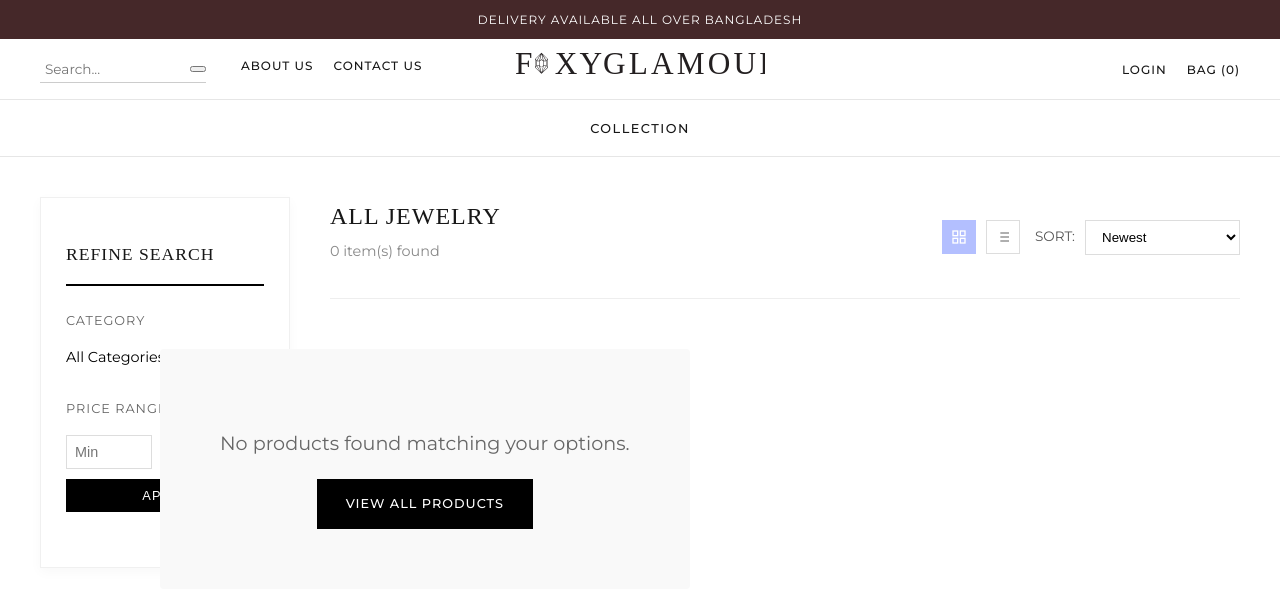
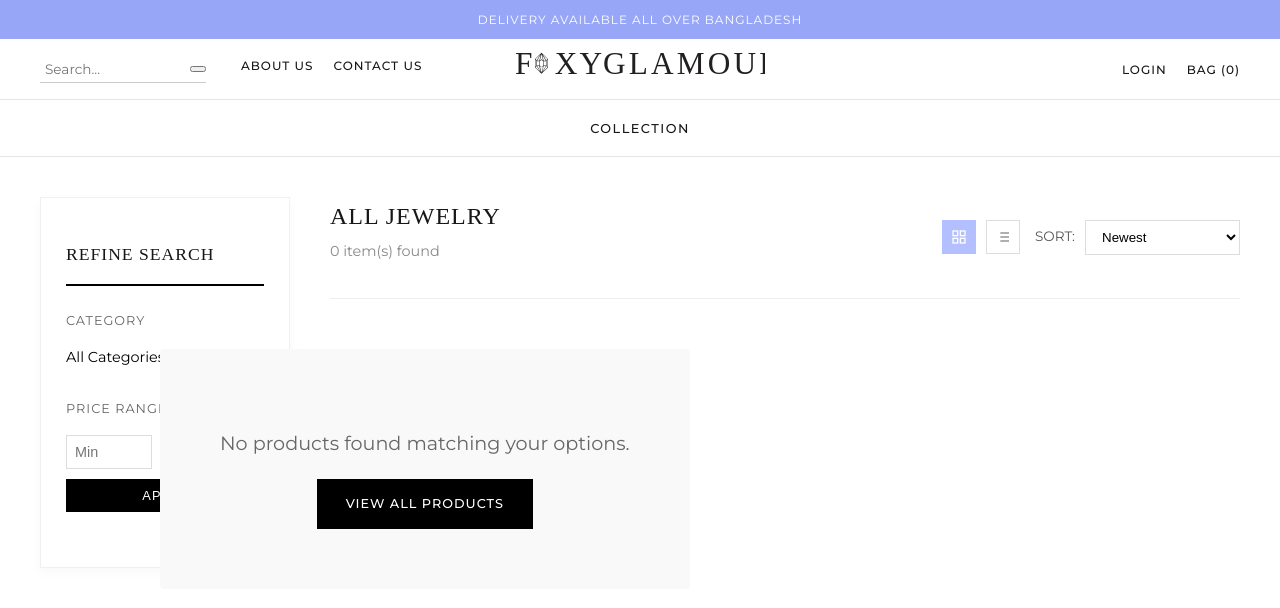
Before and after one commit to aktertasnim45/Foxy-Glamour-BD, a Django app: page /search/ in a window 1280 px wide; the page is wider, and only the part inside the window is pictured. Shown: the top 608 px of that part. Run offline with Django 5.2, Linux system fonts and the light colour scheme; data that the repository does not hold is empty.

Commit message:
Update header color to #97a6f7

```diff
--- a/static/css/style.css
+++ b/static/css/style.css
@@ -8,8 +8,8 @@
     /* White */
     --accent-color: #D4AF37;
     /* Classic Gold (Text Highlights Only) */
-    --promo-bg: #452829;
-    /* Dark Promo Bar */
+    --promo-bg: #97a6f7;
+    /* User requested light blue */
     --gray-border: #e6e6e6;
     --gray-light: #f5f5f5;
     --shadow-sm: none;
```
